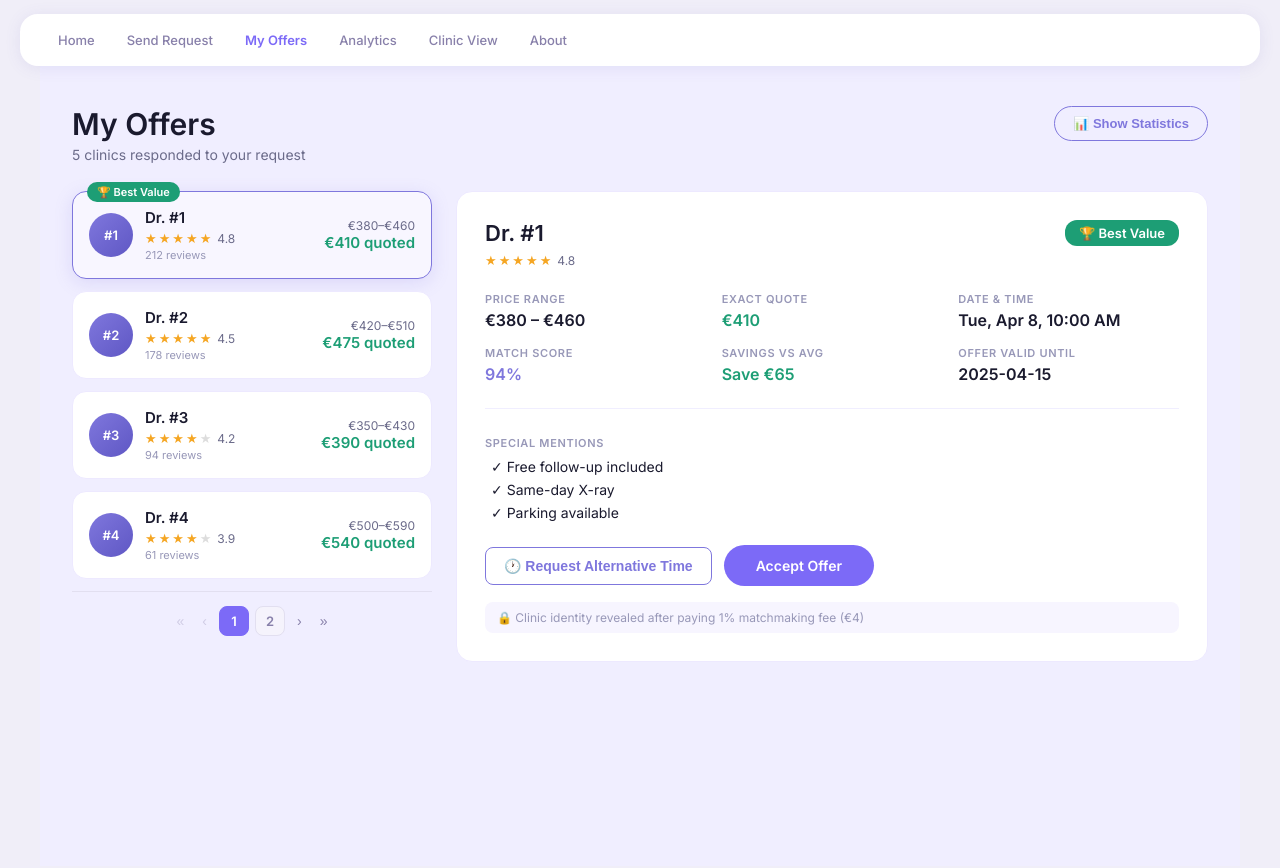
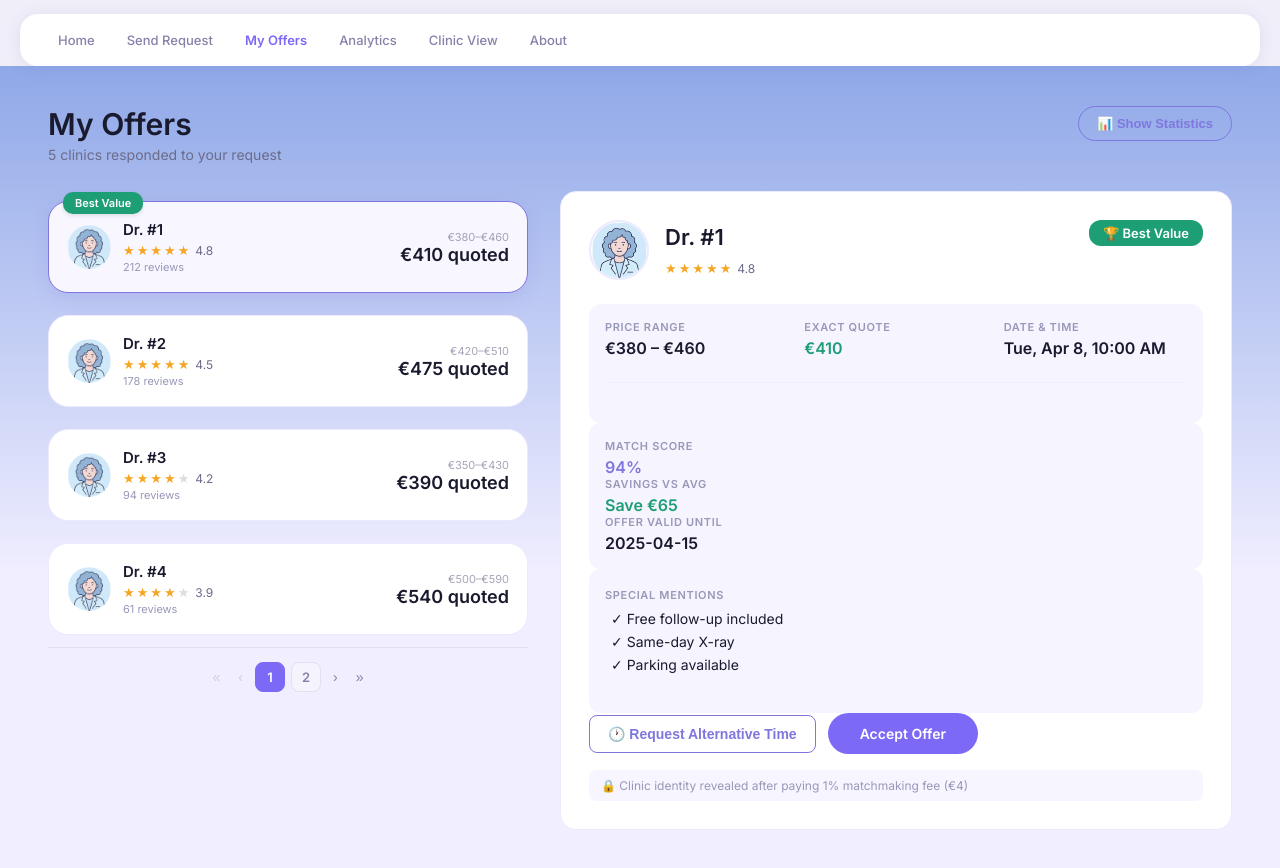
Before and after one commit to muresanianis450/SmillingWallet, a React (Vite) app in the folder src/frontend/: page / in a window 1280 px wide. Both pictures are taken after a click on the button "My Offers". Shown: the top 868 px of the page. Built offline with nearby package versions, Linux system fonts and the light colour scheme.

Commit message:
updated MyOffersPage

```diff
--- a/src/frontend/src/components/pages/MyOffers/MyOffersPage.module.css
+++ b/src/frontend/src/components/pages/MyOffers/MyOffersPage.module.css
@@ -1,10 +1,9 @@
 /* ── Layout ── */
 .wrap {
     min-height: 100vh;
-    background: #F0EEFF;
-    padding: 40px 32px 80px;
-    max-width: 1200px;
-    margin: 0 auto;
+    width: 100%;
+    background: linear-gradient(180deg, #8FA8E8 0%, #F0EEFF 60%);
+    padding: 40px 48px 80px;
 }
 
 .pageHead {
@@ -50,9 +49,10 @@
 /* ── Main Panel ── */
 .mainPanel {
     display: grid;
-    grid-template-columns: 360px 1fr;
-    gap: 24px;
+    grid-template-columns: 480px 1fr;
+    gap: 32px;
     align-items: start;
+
 }
 
 /* ── Left Panel ── */
@@ -61,15 +61,19 @@
     flex-direction: column;
     gap: 12px;
 }
+.doctorCard {
+    position: relative; /* Add this to contain the absolute badge */
+    border-radius: 20px;
+    padding: 18px;
+    background: #fff;
+    border: 1.5px solid #ede9ff;
+    transition: all 0.25s ease;
+    margin-top: 10px; /* Give space for the badge overlapping the top */
+}
 
-.doctorCard {
-    background: #fff;
-    border-radius: 14px;
-    padding: 16px;
-    border: 1.5px solid #ede9ff;
-    cursor: pointer;
-    transition: border-color 0.2s, box-shadow 0.2s;
-    position: relative;
+.doctorCardActive {
+    background: #E9E6FF;
+    box-shadow: inset 0 0 0 2px #7F77DD;
 }
 
 .doctorCard:hover {
@@ -87,12 +91,14 @@
     position: absolute;
     top: -10px;
     left: 14px;
+    z-index: 10; /* Ensure it stays on top */
     font-size: 11px;
     font-weight: 700;
     background: #1D9E75;
     color: #fff;
-    padding: 3px 10px;
+    padding: 4px 12px;
     border-radius: 10px;
+    box-shadow: 0 2px 4px rgba(0,0,0,0.1);
 }
 
 .doctorCardRow {
@@ -149,14 +155,15 @@
 }
 
 .priceRange {
-    font-size: 12px;
+    font-size: 11px;
+    opacity: 0.6;
     color: #6B6B8A;
 }
 
 .exactQuote {
-    font-size: 15px;
-    font-weight: 800;
-    color: #1D9E75;
+    font-size: 18px;
+    font-weight: 900;
+    color: #1A1A2E;
 }
 
 /* ── Right Panel ── */
@@ -181,6 +188,24 @@
     margin: 0 0 6px;
 }
 
+
+.detailDoctorProfile {
+    display: flex;
+    align-items: center;
+    gap: 16px;
+}
+.detailDoctorAvatarImg {
+    width: 60px; /* Sized larger than sidebar avatar */
+    height: 60px;
+    border-radius: 50%; /* Circle shape */
+    object-fit: cover; /* Ensures image doesn't stretch */
+    border: 2px solid #ede9ff; /* Optional subtle border */
+}
+.doctorInfoText {
+    display: flex;
+    flex-direction: column;
+    gap: 4px;
+}
 .bestBadgeLg {
     font-size: 13px;
     font-weight: 700;
@@ -454,3 +479,17 @@
     .statCards { grid-template-columns: 1fr; }
     .detailGrid { grid-template-columns: 1fr; }
 }
+
+
+.sectionBox {
+    background: #F6F4FF;
+    border-radius: 12px;
+    padding: 16px;
+}
+
+.doctorAvatarImg {
+    width: 44px;
+    height: 44px;
+    border-radius: 50%;
+    object-fit: cover;
+}
--- a/src/frontend/src/components/pages/MyOffers/MyOffersPage.tsx
+++ b/src/frontend/src/components/pages/MyOffers/MyOffersPage.tsx
@@ -6,6 +6,8 @@ import { usePagination } from '../../../hooks/usePagination';
 import { Pagination } from '../../shared/Pagination';
 import { Toast } from '../../shared/Toast';
 import { Button } from '../../shared/Button';
+// @ts-ignore
+import DefaultAvatar from '../../../../assets/default-avatar.png';
 // @ts-ignore
 import styles from './MyOffersPage.module.css';
 
@@ -30,10 +32,9 @@ function StarRating({ rating }: { rating: number }) {
         </div>
     );
 }
-
-// Simple bar chart via CSS
 function BarChart({ data }: { data: { label: string; value: number; color: string }[] }) {
     const max = Math.max(...data.map((d) => d.value), 1);
+
     return (
         <div className={styles.barChart}>
             {data.map((d) => (
@@ -51,11 +52,10 @@ function BarChart({ data }: { data: { label: string; value: number; color: strin
         </div>
     );
 }
-
-// Simple pie chart via SVG
 function PieChart({ segments }: { segments: { label: string; value: number; color: string }[] }) {
     const total = segments.reduce((s, d) => s + d.value, 0) || 1;
     let cumulative = 0;
+
     const slices = segments.map((seg) => {
         const startAngle = (cumulative / total) * 360;
         cumulative += seg.value;
@@ -89,6 +89,7 @@ function PieChart({ segments }: { segments: { label: string; value: number; colo
                     />
                 ))}
             </svg>
+
             <div className={styles.pieLegend}>
                 {segments.map((s) => (
                     <div key={s.label} className={styles.pieLegendItem}>
@@ -104,9 +105,9 @@ function PieChart({ segments }: { segments: { label: string; value: number; colo
 
 export function MyOffersPage({ setPage }: MyOffersPageProps) {
     const offers = MOCK_CLIENT_OFFERS;
-    const [selected,      setSelected]      = useState<ClientOffer>(offers[0]);
-    const [showStats,     setShowStats]     = useState(false);
-    const { toast, show: showToast }        = useToast();
+    const [selected, setSelected] = useState<ClientOffer>(offers[0]);
+    const [showStats, setShowStats] = useState(false);
+    const { toast, show: showToast } = useToast();
     const { page, setPage: setTablePage, totalPages, slice } = usePagination<ClientOffer>(offers, PER_PAGE);
 
     const avgPrice = useMemo(
@@ -119,19 +120,17 @@ export function MyOffersPage({ setPage }: MyOffersPageProps) {
         [offers]
     );
 
-    // Pie chart: price range buckets
     const priceBuckets = useMemo(() => {
-        const under400  = offers.filter((o) => o.exactQuote < 400).length;
-        const mid       = offers.filter((o) => o.exactQuote >= 400 && o.exactQuote < 500).length;
-        const over500   = offers.filter((o) => o.exactQuote >= 500).length;
+        const under400 = offers.filter((o) => o.exactQuote < 400).length;
+        const mid = offers.filter((o) => o.exactQuote >= 400 && o.exactQuote < 500).length;
+        const over500 = offers.filter((o) => o.exactQuote >= 500).length;
         return [
             { label: 'Under €400', value: under400, color: '#1D9E75' },
-            { label: '€400–€500', value: mid,       color: '#7F77DD' },
-            { label: 'Over €500', value: over500,   color: '#E8593C' },
+            { label: '€400–€500', value: mid, color: '#7F77DD' },
+            { label: 'Over €500', value: over500, color: '#E8593C' },
         ];
     }, [offers]);
 
-    // Bar chart: offers per star bucket
     const starBuckets = useMemo(() => {
         const buckets = ['< 4.0', '4.0–4.4', '4.5–4.9', '5.0'];
         const counts = [
@@ -164,9 +163,10 @@ export function MyOffersPage({ setPage }: MyOffersPageProps) {
                 </button>
             </div>
 
-            {/* ── Main Panel ── */}
+            {/* MAIN PANEL */}
             <div className={styles.mainPanel}>
-                {/* Left: Doctor Cards */}
+
+                {/* LEFT PANEL */}
                 <div className={styles.leftPanel}>
                     {slice.map((offer) => (
                         <div
@@ -175,12 +175,12 @@ export function MyOffersPage({ setPage }: MyOffersPageProps) {
                             onClick={() => setSelected(offer)}
                         >
                             {offer.isBestValue && (
-                                <span className={styles.bestBadge}>🏆 Best Value</span>
+                                <span className={styles.bestBadge}>Best Value</span>
                             )}
                             <div className={styles.doctorCardRow}>
-                                <div className={styles.doctorAvatar}>
-                                    {offer.doctorLabel.split(' ')[1]}
-                                </div>
+                                <img src={offer.avatar || DefaultAvatar}
+                                    className={styles.doctorAvatarImg}
+                                />
                                 <div className={styles.doctorInfo}>
                                     <div className={styles.doctorName}>{offer.doctorLabel}</div>
                                     <StarRating rating={offer.rating} />
@@ -196,47 +196,83 @@ export function MyOffersPage({ setPage }: MyOffersPageProps) {
                     <Pagination page={page} totalPages={totalPages} setPage={setTablePage} />
                 </div>
 
-                {/* Right: Offer Detail */}
+                {/* RIGHT PANEL */}
                 <div className={styles.rightPanel}>
+
+                    {/* HEADER - ADDED DOCTOR AVATAR HERE */}
                     <div className={styles.detailHeader}>
-                        <div>
+
+                        {/* Unified Profile Block (Avatar + Name/Stars) */}
+                        <div className={styles.detailDoctorProfile}>
+                            <img
+                                src={selected.avatar || DefaultAvatar} // Use selected doctor's avatar
+                                className={styles.detailDoctorAvatarImg} // New style for the large avatar
+                                alt="Doctor Profile"
+                            />
+                            <div className={styles.doctorInfoText}>
                                 <h2 className={styles.detailDoctor}>{selected.doctorLabel}</h2>
                                 <StarRating rating={selected.rating} />
                             </div>
+                        </div>
+
+                        {/* Existing Best Value Badge */}
                         {selected.isBestValue && (
                             <span className={styles.bestBadgeLg}>🏆 Best Value</span>
                         )}
                     </div>
 
+                    {/* PRICE + INFO */}
+                    <div className={styles.sectionBox}>
                         <div className={styles.detailGrid}>
                             <div className={styles.detailItem}>
                                 <span className={styles.detailLabel}>Price Range</span>
-                            <span className={styles.detailVal}>€{selected.priceMin} – €{selected.priceMax}</span>
+                                <span className={styles.detailVal}>
+                                    €{selected.priceMin} – €{selected.priceMax}
+                                </span>
                             </div>
+
                             <div className={styles.detailItem}>
                                 <span className={styles.detailLabel}>Exact Quote</span>
-                            <span className={`${styles.detailVal} ${styles.teal}`}>€{selected.exactQuote}</span>
+                                <span className={`${styles.detailVal} ${styles.teal}`}>
+                                    €{selected.exactQuote}
+                                </span>
                             </div>
+
                             <div className={styles.detailItem}>
-                            <span className={styles.detailLabel}>Date &amp; Time</span>
-                            <span className={styles.detailVal}>{selected.date}, {selected.time}</span>
+                                <span className={styles.detailLabel}>Date & Time</span>
+                                <span className={styles.detailVal}>
+                                    {selected.date}, {selected.time}
+                                </span>
                             </div>
+                        </div>
+                    </div>
+
+                    {/* STATS */}
+                    <div className={styles.sectionBox}>
                         <div className={styles.detailItem}>
                             <span className={styles.detailLabel}>Match Score</span>
-                            <span className={`${styles.detailVal} ${styles.purple}`}>{selected.matchScore}%</span>
+                            <span className={`${styles.detailVal} ${styles.purple}`}>
+                                {selected.matchScore}%
+                            </span>
                         </div>
+
                         <div className={styles.detailItem}>
                             <span className={styles.detailLabel}>Savings vs Avg</span>
                             <span className={`${styles.detailVal} ${selected.savingsVsAvg >= 0 ? styles.teal : styles.danger}`}>
-                {selected.savingsVsAvg >= 0 ? `Save €${selected.savingsVsAvg}` : `+€${Math.abs(selected.savingsVsAvg)} above avg`}
+                                {selected.savingsVsAvg >= 0
+                                    ? `Save €${selected.savingsVsAvg}`
+                                    : `+€${Math.abs(selected.savingsVsAvg)} above avg`}
                             </span>
                         </div>
+
                         <div className={styles.detailItem}>
                             <span className={styles.detailLabel}>Offer Valid Until</span>
                             <span className={styles.detailVal}>{selected.validUntil}</span>
                         </div>
                     </div>
 
+                    {/* SPECIAL MENTIONS */}
+                    <div className={styles.sectionBox}>
                         <div className={styles.specialMentions}>
                             <span className={styles.detailLabel}>Special Mentions</span>
                             <ul className={styles.mentionList}>
@@ -245,7 +281,9 @@ export function MyOffersPage({ setPage }: MyOffersPageProps) {
                                 ))}
                             </ul>
                         </div>
+                    </div>
 
+                    {/* ACTIONS */}
                     <div className={styles.detailActions}>
                         <button className={styles.altTimeBtn}>
                             🕐 Request Alternative Time
@@ -258,10 +296,11 @@ export function MyOffersPage({ setPage }: MyOffersPageProps) {
                     <div className={styles.lockNote}>
                         🔒 Clinic identity revealed after paying 1% matchmaking fee (€{Math.round(selected.exactQuote * 0.01)})
                     </div>
+
                 </div>
             </div>
 
-            {/* ── Analytics Section ── */}
+            {/* ANALYTICS */}
             {showStats && (
                 <div className={styles.analyticsSection}>
                     <h2 className={styles.analyticsTitle}>📊 Offer Analytics</h2>
@@ -272,12 +311,14 @@ export function MyOffersPage({ setPage }: MyOffersPageProps) {
                             <div className={styles.statLabel}>Average Price</div>
                             <div className={styles.statVal}>€{avgPrice}</div>
                         </div>
+
                         <div className={styles.statCard}>
-                            <div className={styles.statIcon}>🏆</div>
+                            <div className={styles.statIcon}></div>
                             <div className={styles.statLabel}>Best Value Offer</div>
                             <div className={`${styles.statVal} ${styles.teal}`}>€{bestOffer.exactQuote}</div>
                             <div className={styles.statSub}>{bestOffer.doctorLabel}</div>
                         </div>
+
                         <div className={styles.statCard}>
                             <div className={styles.statIcon}>📋</div>
                             <div className={styles.statLabel}>Total Offers</div>
@@ -290,6 +331,7 @@ export function MyOffersPage({ setPage }: MyOffersPageProps) {
                             <h3 className={styles.chartTitle}>Price Range Distribution</h3>
                             <PieChart segments={priceBuckets} />
                         </div>
+
                         <div className={styles.chartCard}>
                             <h3 className={styles.chartTitle}>Offers per Star Rating</h3>
                             <BarChart data={starBuckets} />
```
Lines whose indentation alone changed are shown as unchanged.
